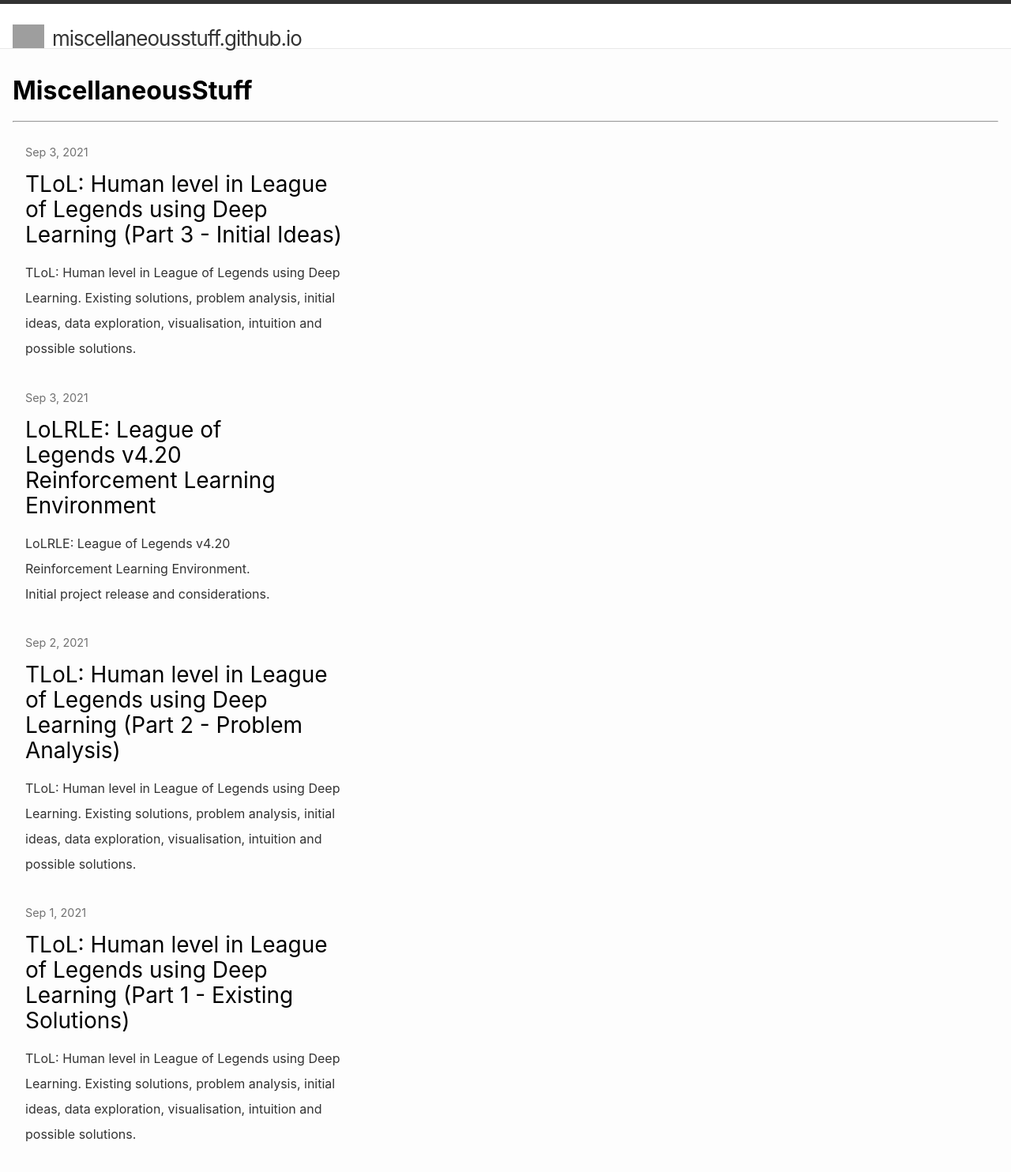
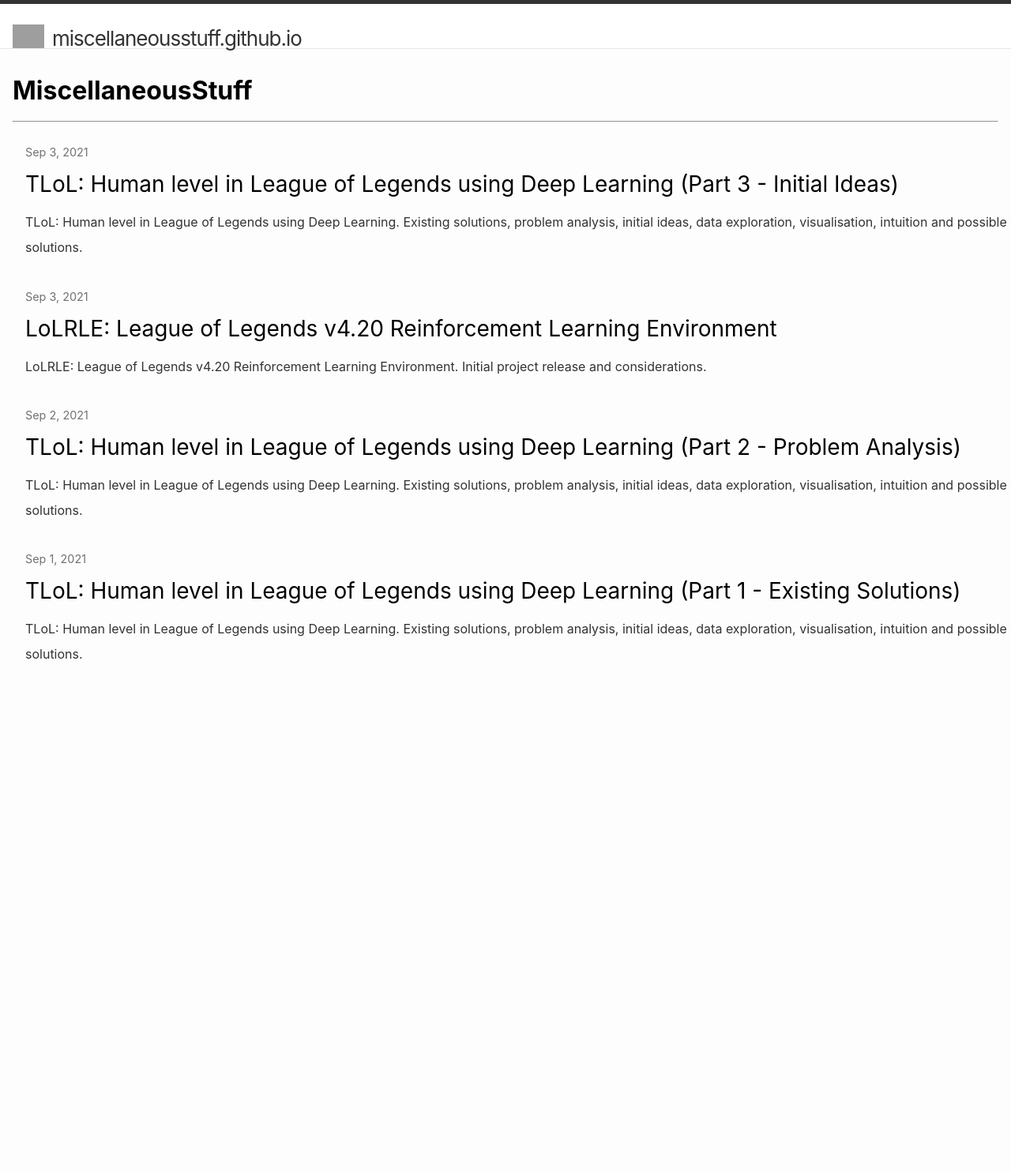
Before and after one commit to MiscellaneousStuff/miscellaneousstuff.github.io, a Jekyll site: the page built from index.html, in a window 1280 px wide. Shown: the whole page at 79% size. Built offline with Jekyll 4.4.1, drawn with Linux system fonts in a browser that asks for light colours; after the commit the page ends 900 px from its top, so only the background shows below that; grey boxes are pictures that could not be loaded.

Commit message:
adjust posts on landing, put anchor underneath post container

```diff
--- a/css/main.css
+++ b/css/main.css
@@ -61,7 +61,7 @@
 .post {
   margin-left: 1rem;
   margin-right: 1rem;
-  width: 33%;
+  width: 100%;
 }
 
 .post-date {
@@ -88,7 +88,7 @@
 }
 
 @media screen and (max-width: 600px) {
-  .post {
+  .post_container {
     width: 100%;
   }
   .site-nav .menu-icon {
--- a/index.html
+++ b/index.html
@@ -7,6 +7,7 @@
     <hr />
     <div class="posts">
         {% for post in site.posts %}
+        <div class="post_container">
             <a href="{{ post.url | prepend: site.baseurl }}">
                 <div class="post">
                     <p class="post-date">{{ post.date | date: "%b %-d, %Y" }}</p>
@@ -14,6 +15,7 @@
                     <p class="post-excerpt">{{ post.excerpt }}</p>
                 </div>
             </a>
+        </div>
         {% endfor %}
     </div>
 </div>
```
Lines whose indentation alone changed are shown as unchanged.
